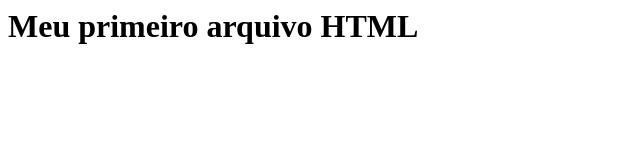
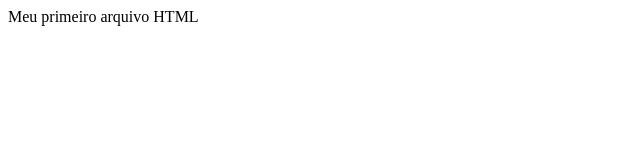
Before and after one commit to ganhemo/primeiiro-repositorio, a plain HTML site: page index.html in a window 1280 px wide. Shown: the whole page, without its empty margins (0-640 px from the left). Drawn offline with Linux system fonts and the light colour scheme.

Commit message:
Update index.html

```diff
--- a/index.html
+++ b/index.html
@@ -1,3 +1,3 @@
 <html>
-<h1>Meu primeiro arquivo HTML</h1>
+<hl>Meu primeiro arquivo HTML</hl>
 </html>
```
